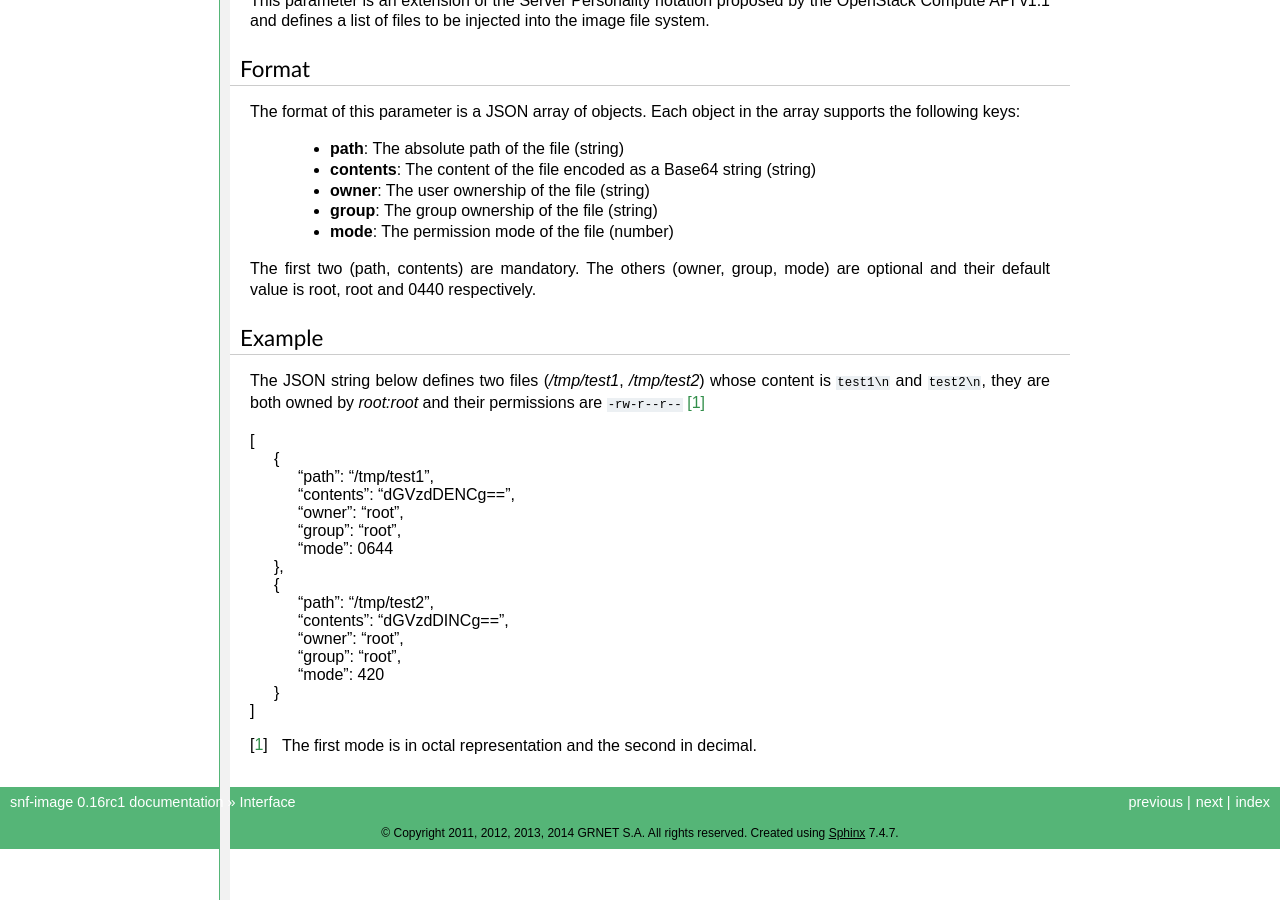
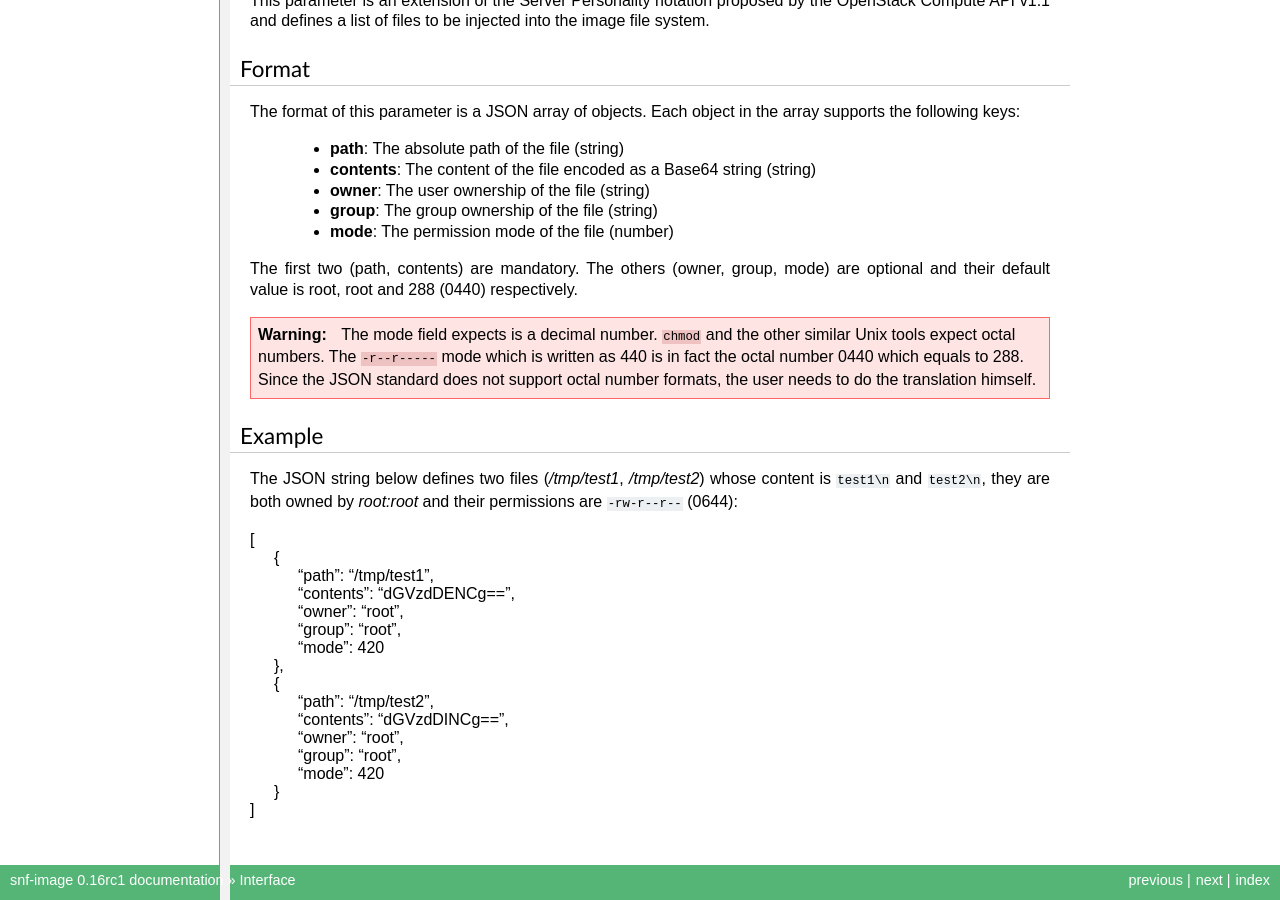
Before and after one commit to grnet/snf-image, a Sphinx documentation site: the page built from docs/interface.rst, in a window 1280 px wide and 900 px high, scrolled down 3471 px. Built offline with Sphinx 7.4.7, drawn with Linux system fonts in a browser that asks for light colours.

Commit message:
docs: Fix an error about the img_personality field
Fix the documentation to state that the mode field should always
contain a decimal number.

```diff
--- a/docs/interface.rst
+++ b/docs/interface.rst
@@ -237,14 +237,21 @@ array supports the following keys:
  * **mode**: The permission mode of the file (number)
 
 The first two (path, contents) are mandatory. The others (owner, group, mode)
-are optional and their default value is root, root and 0440 respectively.
+are optional and their default value is root, root and 288 (0440) respectively.
+
+.. warning::
+  The mode field expects is a decimal number. ``chmod`` and the other similar
+  Unix tools expect octal numbers. The ``-r--r-----`` mode which is written as
+  440 is in fact the octal number 0440 which equals to 288. Since the JSON
+  standard does not support octal number formats, the user needs to do the
+  translation himself.
 
 Example
 +++++++
 
 The JSON string below defines two files (*/tmp/test1*, */tmp/test2*) whose
 content is ``test1\n`` and ``test2\n``, they are both owned by *root:root* and
-their permissions are ``-rw-r--r--`` [#]_
+their permissions are ``-rw-r--r--`` (0644):
 
 | [
 |     {
@@ -252,7 +259,7 @@ their permissions are ``-rw-r--r--`` [#]_
 |         "contents": "dGVzdDENCg==",
 |         "owner": "root",
 |         "group": "root",
-|         "mode": 0644
+|         "mode": 420
 |     },
 |     {
 |         "path": "/tmp/test2",
@@ -262,5 +269,3 @@ their permissions are ``-rw-r--r--`` [#]_
 |         "mode": 420
 |     }
 | ]
-
-.. [#] The first mode is in octal representation and the second in decimal.
```
